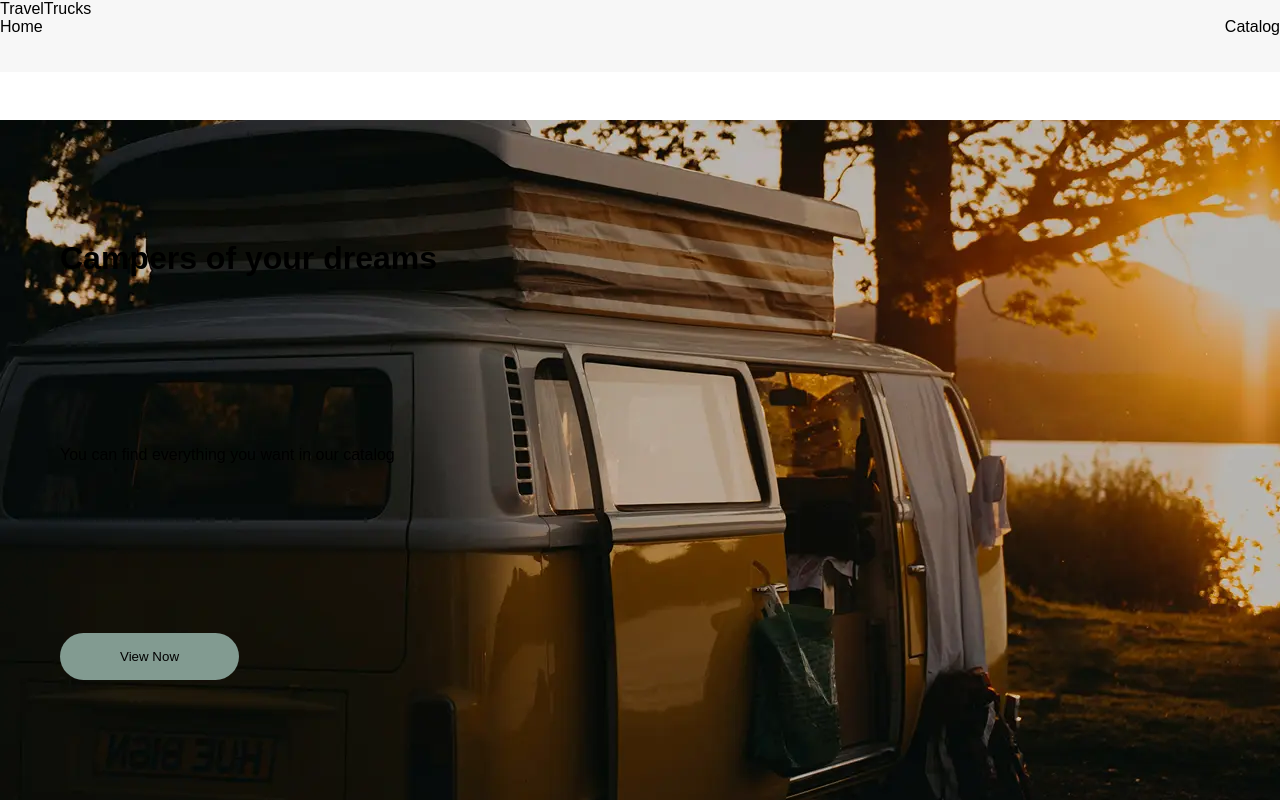
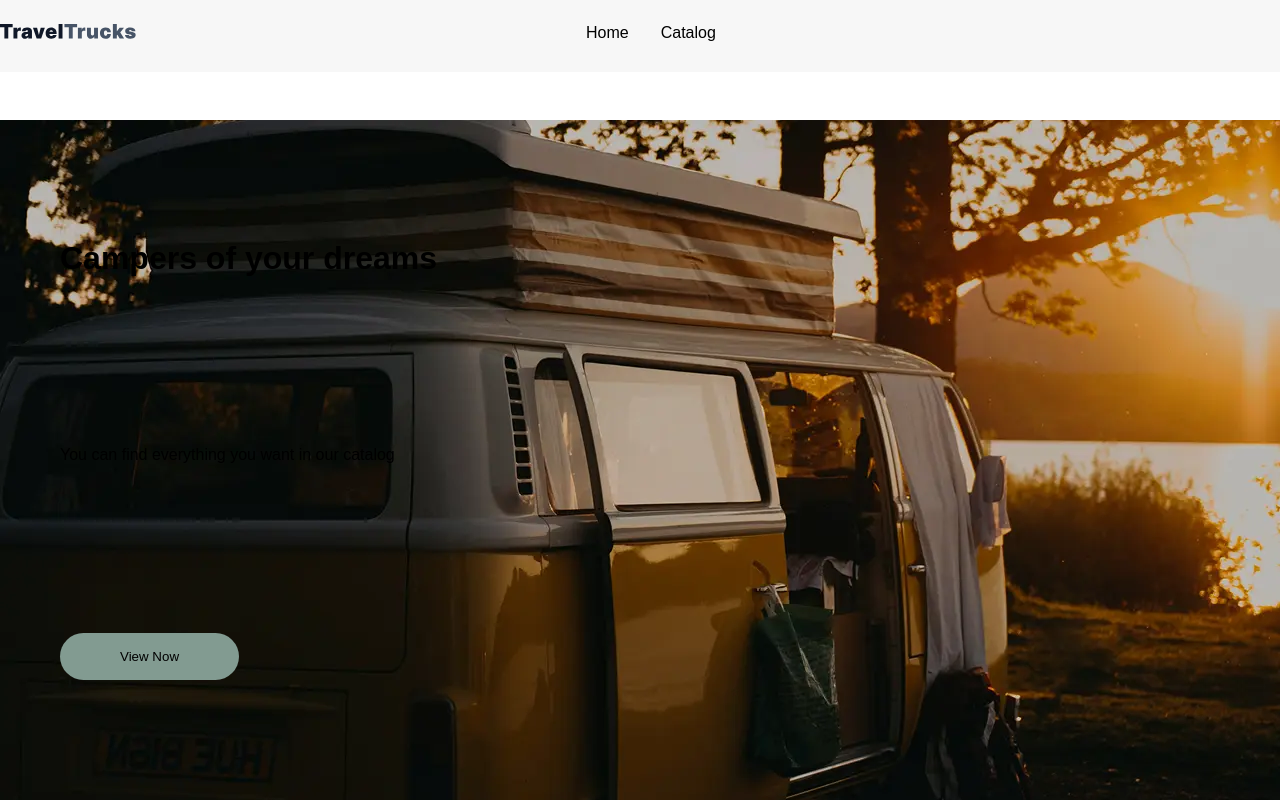
Before and after one commit to Natali-Nazarenko/TravelTrucks, a Next.js app: page / in a window 1280 px wide. Built offline with nearby package versions, Linux system fonts and the light colour scheme.

Commit message:
add icon logo

```diff
--- a/components/Header/header.module.css
+++ b/components/Header/header.module.css
@@ -8,10 +8,14 @@
     background-color: var(--inputs);
 }
 
+.navigation__block {
+    margin-left: 450px;
+}
+
 .navigation {
     display: flex;
     flex-direction: row;
-    justify-content: space-between;
+    gap: 32px;
 }
 
 .navigation li {
@@ -21,4 +25,7 @@
 .container {
     width: 1313px;
     margin: 0 auto;
+    display: flex;
+    flex-direction: row;
+    padding: 24px 0;
 }
--- a/components/Header/header.tsx
+++ b/components/Header/header.tsx
@@ -1,14 +1,15 @@
 import Link from 'next/link';
 import css from './header.module.css';
+import { Icon } from '../Icon/Icon';
 
 function Header() {
     return (
         <header className={css.header}>
             <div className={css.container}>
                 <Link href="/" aria-label="Home">
-                    TravelTrucks
+                    <Icon name="icon-travel-trucks" sizeWidth={136} sizeHeight={16} />
                 </Link>
-                <nav aria-label="Mane Navigation">
+                <nav aria-label="Mane Navigation" className={css.navigation__block}>
                     <ul className={css.navigation}>
                         <li>
                             <Link href="/">Home</Link>
--- a/components/Icon/Icon.tsx
+++ b/components/Icon/Icon.tsx
@@ -8,18 +8,26 @@ type IconName =
     | 'icon-star'
     | 'icon-euro'
     | 'icon-radio-btn-check'
-    | 'icon-radio-btn-empty';
+    | 'icon-radio-btn-empty'
+    | 'icon-travel-trucks';
 
 interface IconProps extends React.SVGProps<SVGSVGElement> {
     name: IconName;
-    size?: number;
+    sizeWidth?: number;
+    sizeHeight?: number;
 }
 
-export const Icon: React.FC<IconProps> = ({ name, size = 20, className, ...props }) => {
+export const Icon: React.FC<IconProps> = ({
+    name,
+    sizeWidth = 20,
+    sizeHeight = sizeWidth,
+    className,
+    ...props
+}) => {
     return (
         <svg
-            width={size}
-            height={size}
+            width={sizeWidth}
+            height={sizeHeight}
             className={className}
             aria-hidden="true"
             style={{ color: '#101828' }}
```
Also changed, not shown: public/sprite.svg.
